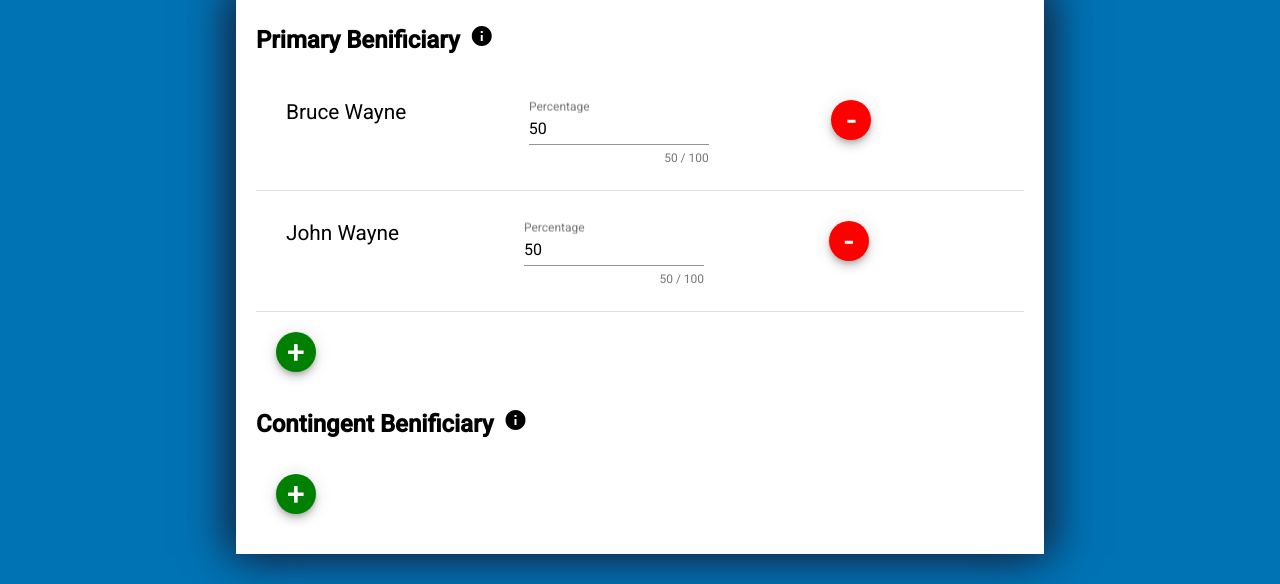
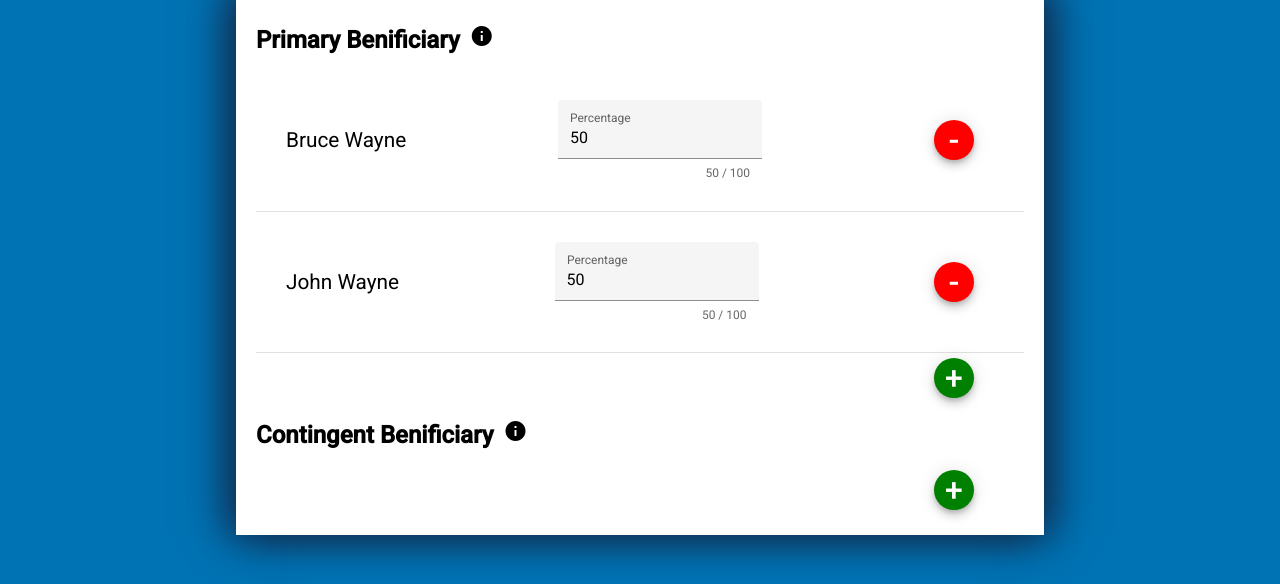
Before and after one commit to ms36/angular-beneficiary, an Angular app: page / in a window 1280 px wide. Shown: the part 176-760 px from the top of the page. Built offline with nearby package versions, Linux system fonts and the light colour scheme.

Commit message:
updated css

```diff
--- a/src/app/components/beneficiary-app/beneficiary-app.component.css
+++ b/src/app/components/beneficiary-app/beneficiary-app.component.css
@@ -16,7 +16,15 @@ a:link:active, a:visited:active, a:link, a:visited {
 }
 
 .btn-add {
-  margin: 20px;
+  margin: 50px;
   background-color: green;
   font-size: 2rem;
 }
+
+.btn-container {
+  display: flex;
+  justify-content: flex-end;
+  align-items: center;
+  height: 50px;
+  width: 100%;
+}
--- a/src/app/components/beneficiary-app/beneficiary-app.component.html
+++ b/src/app/components/beneficiary-app/beneficiary-app.component.html
@@ -1,4 +1,6 @@
 <app-beneficiary-header [user]="user"></app-beneficiary-header>
+
+<!-- Primary Benificiary -->
 <div class="body">
   <p>
     <strong class="title">Primary Benificiary</strong>
@@ -7,22 +9,29 @@
     </a>
   </p>
   <div *ngFor="let beneficiary of this.user.primaryBeneficiaries; let i = index">
-    <app-beneficiary [beneficiary]="beneficiary" (deleteBeneficiary)="deleteBeneficiary($event)"></app-beneficiary>
+    <app-beneficiary
+      [beneficiary]="beneficiary"
+      (deleteBeneficiary)="deleteBeneficiary($event)"
+      (percentageChanged)="adjustBeneficiaryPercent($event)">
+    </app-beneficiary>
     <mat-divider class="divider"></mat-divider>
   </div>
+  <div class="btn-container">
     <button
       *ngIf="!this.showBeneficiaryDetailForm"
       mat-mini-fab class="btn-add"
-    (click)="toggleshowBeneficiaryDetailForm()"
+      (click)="toggleShowBeneficiaryDetailForm()"
       cdkOverlayOrigin #originOverlay="cdkOverlayOrigin">+
     </button>
+  </div>
   <app-beneficiary-details
     *ngIf="this.showBeneficiaryDetailForm"
     (addNewBeneficiary)="addBeneficiary($event)"
-    (closeScreen)="closeAddBeneficiary()">
+    (closeScreen)="closeBeneficiaryDetailForm()">
   </app-beneficiary-details>
 
-  <div *ngIf="this.user.primaryBeneficiaries">
+  <!-- Contingent Benificiary -->
+  <div *ngIf="this.user.primaryBeneficiaries.length > 0">
     <p>
       <strong class="title">Contingent Benificiary</strong>
       <a href="https://benefits.va.gov/INSURANCE/resources_handbook_ins_chapter6.asp" target="_blank">
@@ -33,7 +42,9 @@
       <app-beneficiary></app-beneficiary>
       <mat-divider class="divider"></mat-divider>
     </div>
+    <div class="btn-container">
       <button mat-mini-fab color="primary" class="btn-add">+</button>
+    </div>
   </div>
 </div>
 
--- a/src/app/components/beneficiary-app/beneficiary-app.component.ts
+++ b/src/app/components/beneficiary-app/beneficiary-app.component.ts
@@ -36,22 +36,78 @@ export class BeneficiaryAppComponent implements OnInit {
       contingentBeneficiaries: []
     };
   }
-  toggleshowBeneficiaryDetailForm() {
+
+  /************************************************************
+   * Only for testing. Should be removed when no longer needed
+   * Automatically generates an id for a Beneficiary
+   * Simualtes what a database would do for ids
+  ************************************************************/
+  genId(beneficiaries: Beneficiary[]): number {
+    return beneficiaries.length > 0 ? Math.max(...beneficiaries.map(beneficiary => beneficiary.id)) + 1 : 1;
+  }
+
+  toggleShowBeneficiaryDetailForm() {
     this.showBeneficiaryDetailForm = !this.showBeneficiaryDetailForm;
   }
 
   deleteBeneficiary(beneficiary: Beneficiary) {
     this.user.primaryBeneficiaries = this.user.primaryBeneficiaries.filter(b => b.id !== beneficiary.id);
-    // this.beneficiaryService.deleteTodo(beneficiary).subscribe();
+
+    this.adjustBeneficiaryPercent();
   }
 
   addBeneficiary(beneficiary: Beneficiary) {
     this.showBeneficiaryDetailForm = false;
     this.user.primaryBeneficiaries.push(beneficiary);
+
+    const lastIndex = this.user.primaryBeneficiaries.length - 1;
+
+    /**
+     * This would need to be replaced with the id
+     * of the object returning from the database
+     * after if has been inserted and an id has
+     * been auto-generated by the database
+     */
+    const newId = this.genId(this.user.primaryBeneficiaries);
+    this.user.primaryBeneficiaries[lastIndex].id = newId;
+
+    this.adjustBeneficiaryPercent(this.user.primaryBeneficiaries[lastIndex]);
   }
 
-  closeAddBeneficiary() {
+  closeBeneficiaryDetailForm() {
     this.showBeneficiaryDetailForm = false;
   }
 
+  adjustBeneficiaryPercent(beneficiary?: Beneficiary) {
+    // Only 1 beneficiary, so default to 100%
+    if (this.user.primaryBeneficiaries.length === 1) {
+      this.user.primaryBeneficiaries[0].percentOfBenefit = 100;
+    }
+
+    // Only 2 beneficiaries
+    if (this.user.primaryBeneficiaries.length === 2) {
+      const totalBeneficiaryAmount = 100;
+
+      // When the user deletes the number of
+      // beneficiaries and now they equal 2
+      if (beneficiary === undefined || beneficiary === null) {
+        // Adjust the difference in the beneficiary
+        // according to the first beneficiary
+        this.user.primaryBeneficiaries[1].percentOfBenefit = totalBeneficiaryAmount - this.user.primaryBeneficiaries[0].percentOfBenefit;
+      } else {
+        // Adjust the difference in the beneficiary
+        // that the user did not change, to equal 100%
+        const userAdjustedBeneficiary = this.user.primaryBeneficiaries.filter(b => b.id === beneficiary.id);
+        const otherBeneficiary = this.user.primaryBeneficiaries.filter(b => b.id !== beneficiary.id);
+
+        otherBeneficiary[0].percentOfBenefit = totalBeneficiaryAmount - userAdjustedBeneficiary[0].percentOfBenefit;
+      }
+    }
+
+    // More than 2 beneficiaries...
+    if (this.user.primaryBeneficiaries.length > 2) {
+
+    }
+  }
+
 }
--- a/src/app/components/beneficiary-details/beneficiary-details.component.html
+++ b/src/app/components/beneficiary-details/beneficiary-details.component.html
@@ -1,4 +1,4 @@
-<form [formGroup]="myForm">
+<form [formGroup]="addbeneficiaryForm">
   <!-- First Name -->
   <mat-form-field class="example-full-width">
     <mat-label>First Name</mat-label>
@@ -7,6 +7,7 @@
       First Name is <strong>required</strong>
     </mat-error>
   </mat-form-field>
+
   <!-- Last Name -->
   <mat-form-field class="example-full-width">
     <mat-label>Last Name</mat-label>
@@ -15,10 +16,11 @@
       Last Name is <strong>required</strong>
     </mat-error>
   </mat-form-field>
+
   <!-- Percentage of Benefit -->
   <mat-form-field class="example-full-width">
     <mat-label>Percentage of Benefit</mat-label>
-    <input matInput placeholder="Last Name" required formControlName="percentOfBenefit">
+    <input matInput maxlength="3" placeholder="Percentage" required formControlName="percentOfBenefit">
     <mat-error *ngIf="formControl.hasError('required')">
       A Percentage is <strong>required</strong>
     </mat-error>
--- a/src/app/components/beneficiary-details/beneficiary-details.component.ts
+++ b/src/app/components/beneficiary-details/beneficiary-details.component.ts
@@ -9,7 +9,7 @@ import {FormControl, Validators, FormGroup, FormBuilder} from '@angular/forms';
 })
 export class BeneficiaryDetailsComponent implements OnInit {
 
-  myForm: FormGroup;
+  addbeneficiaryForm: FormGroup;
   beneficiary = new Beneficiary();
 
   @Output() addNewBeneficiary: EventEmitter<Beneficiary> = new EventEmitter();
@@ -18,10 +18,11 @@ export class BeneficiaryDetailsComponent implements OnInit {
   formControl = new FormControl('', [
     Validators.required,
   ]);
+
   constructor(private fb: FormBuilder) { }
 
   ngOnInit() {
-    this.myForm = this.fb.group({
+    this.addbeneficiaryForm = this.fb.group({
       firstName: '',
       lastName: '',
       percentOfBenefit: ''
@@ -29,9 +30,9 @@ export class BeneficiaryDetailsComponent implements OnInit {
   }
 
   addBeneficiary() {
-    this.beneficiary.firstName = this.myForm.value.firstName;
-    this.beneficiary.lastName = this.myForm.value.lastName;
-    this.beneficiary.percentOfBenefit = this.myForm.value.percentOfBenefit;
+    this.beneficiary.firstName = this.addbeneficiaryForm.value.firstName;
+    this.beneficiary.lastName = this.addbeneficiaryForm.value.lastName;
+    this.beneficiary.percentOfBenefit = this.addbeneficiaryForm.value.percentOfBenefit;
     this.addNewBeneficiary.emit(this.beneficiary);
   }
 
--- a/src/app/components/beneficiary/beneficiary.component.css
+++ b/src/app/components/beneficiary/beneficiary.component.css
@@ -1,28 +1,16 @@
 .container {
   padding: 30px;
-  display: grid;
-  grid-template-columns: auto;
-  grid-template-rows: 60px;
-  grid-template-areas: "top-left top-center top-right"
-                       "bottom-left bottom-center bottom-right";
+  display: flex;
+  justify-content: space-between;
+  align-items: center;
 }
 
 .name {
-  grid-area: top-left;
   font-size: 1.3rem;
 }
 
-.percentage {
-  grid-area: top-center;
-}
 .btn-subtract {
+  margin: 20px;
   font-size: 2rem;
   background-color: red;
-  grid-area: top-right;
 }
-
-.example-button-container {
-  display: flex;
-  justify-content: center;
-  width: 100px;
-}
--- a/src/app/components/beneficiary/beneficiary.component.html
+++ b/src/app/components/beneficiary/beneficiary.component.html
@@ -1,10 +1,17 @@
 <div class="container">
 
     <span class="name">{{beneficiary?.firstName}} {{beneficiary?.lastName}}</span>
+
     <div class="percentage">
-      <mat-form-field class="example-full-width">
+      <mat-form-field class="example-full-width"  appearance="fill">
         <mat-label>Percentage</mat-label>
-        <input matInput #percentage maxlength="3" placeholder="Ex. 50" value="{{beneficiary?.percentOfBenefit}}">
+        <input matInput
+          #percentage
+          maxlength="3"
+          placeholder="Ex. 50"
+          value="{{beneficiary?.percentOfBenefit}}"
+          (input)="onChange(beneficiary, percentage)"
+        >
         <mat-hint align="end">{{beneficiary?.percentOfBenefit}} / 100</mat-hint>
       </mat-form-field>
     </div>
--- a/src/app/components/beneficiary/beneficiary.component.ts
+++ b/src/app/components/beneficiary/beneficiary.component.ts
@@ -10,6 +10,7 @@ import { Component, OnInit, Input, EventEmitter, Output } from '@angular/core';
 export class BeneficiaryComponent implements OnInit {
    @Input() beneficiary: Beneficiary;
    @Output() deleteBeneficiary: EventEmitter<Beneficiary> = new EventEmitter();
+   @Output() percentageChanged: EventEmitter<Beneficiary> = new EventEmitter();
 
   constructor() { }
 
@@ -20,4 +21,12 @@ export class BeneficiaryComponent implements OnInit {
     this.deleteBeneficiary.emit(beneficiary);
   }
 
+  onChange(beneficiary: Beneficiary, inputElement) {
+    if (inputElement.value > 0 && inputElement.value <= 100) {
+      beneficiary.percentOfBenefit = inputElement.value;
+      this.percentageChanged.emit(beneficiary);
+    } else {
+      // Throw an error. Must be between 1 and 100
+    }
+  }
 }
--- a/src/models/beneficiary.ts
+++ b/src/models/beneficiary.ts
@@ -14,4 +14,11 @@ export class Beneficiary {
   //   country: string
   // };
   percentOfBenefit: number;
+
+  constructor() {
+    this.id = null;
+    this.firstName = '';
+    this.lastName = '';
+    this.percentOfBenefit = 0;
+  }
 }
```
Lines whose indentation alone changed are shown as unchanged.
